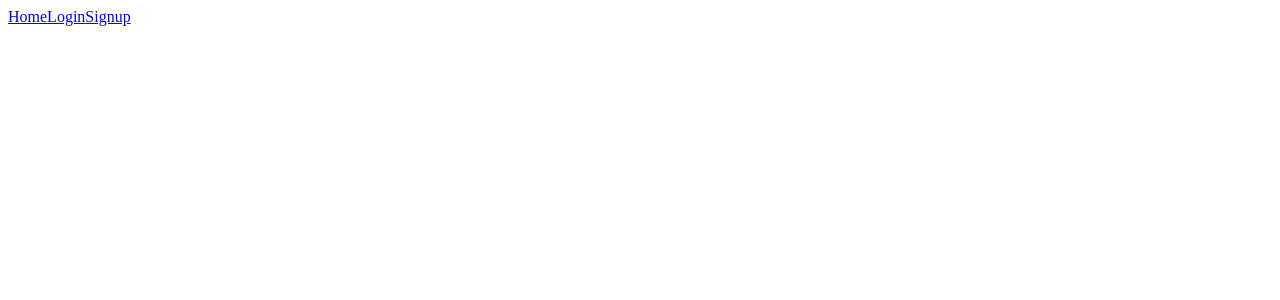
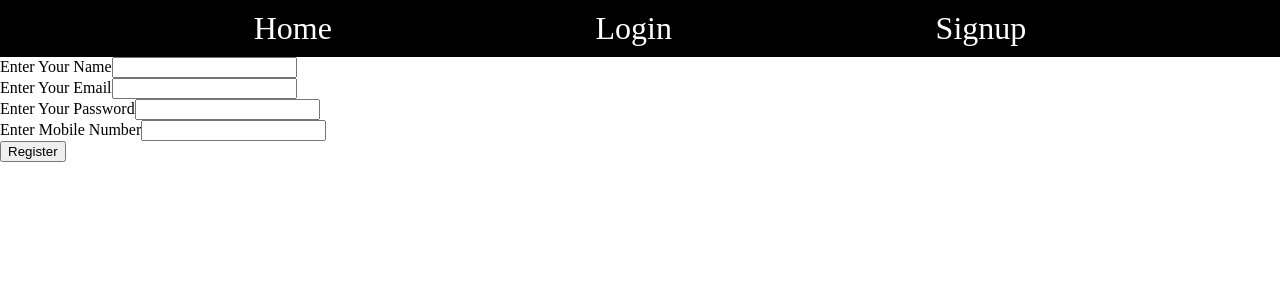
Before and after one commit to Ram-saddist/mic-react, a React (Vite) app: page /signup in a window 1280 px wide. Shown: the top 300 px of the page. Built offline with nearby package versions, Linux system fonts and the light colour scheme.

Commit message:
register

```diff
--- a/src/Navigation/Navigation.css
+++ b/src/Navigation/Navigation.css
@@ -0,0 +1,15 @@
+.navbar{
+    background-color: black;
+    display: flex;
+    justify-content: space-evenly;
+}
+.navbar a{
+    color: white;
+    padding: 10px;
+    text-decoration: none;
+    font-size: 2rem;
+}
+.navbar a:hover{
+    background-color: red;
+    color: black;
+}
--- a/src/Signup/Signup.jsx
+++ b/src/Signup/Signup.jsx
@@ -1,9 +1,37 @@
-import React from 'react'
-
+import React, { useState } from 'react'
 export default function Signup() {
-  return (
-    <div>
-
-    </div>
-  )
+    const [name,setName]=useState("")
+    const [email,setEmail]=useState("")
+    const [password,setPassword]=useState("")
+    const [mobile,setMobile]=useState("")
+    function handleRegister(){}
+    return (
+        <div>
+            <div>
+                <label htmlFor="">Enter Your Name</label>
+                <input
+                    name="name"
+                    onChange={(e)=>setName(e.target.value)}/>
+            </div>
+            <div>
+                <label htmlFor="">Enter Your Email</label>
+                <input
+                    type="email"
+                    onChange={(e)=>setEmail(e.target.value)}/>
+            </div>
+            <div>
+                <label htmlFor="">Enter Your Password</label>
+                <input
+                    type="text"
+                    onChange={(e)=>setPassword(e.target.value)}/>
+            </div>
+            <div>
+                <label htmlFor="">Enter Mobile Number</label>
+                <input
+                    type="text"
+                    onChange={(e)=>setMobile(e.target.value)}/>
+            </div>
+            <button onClick={handleRegister}>Register</button>
+        </div>
+    )
 }
--- a/src/index.css
+++ b/src/index.css
@@ -0,0 +1,3 @@
+body{
+    margin: 0;
+}
```
